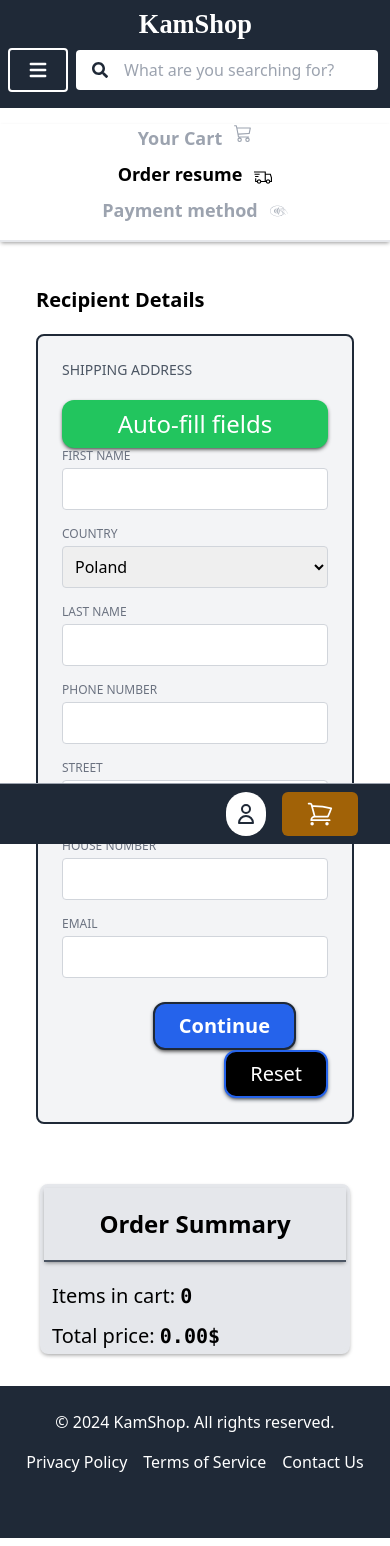
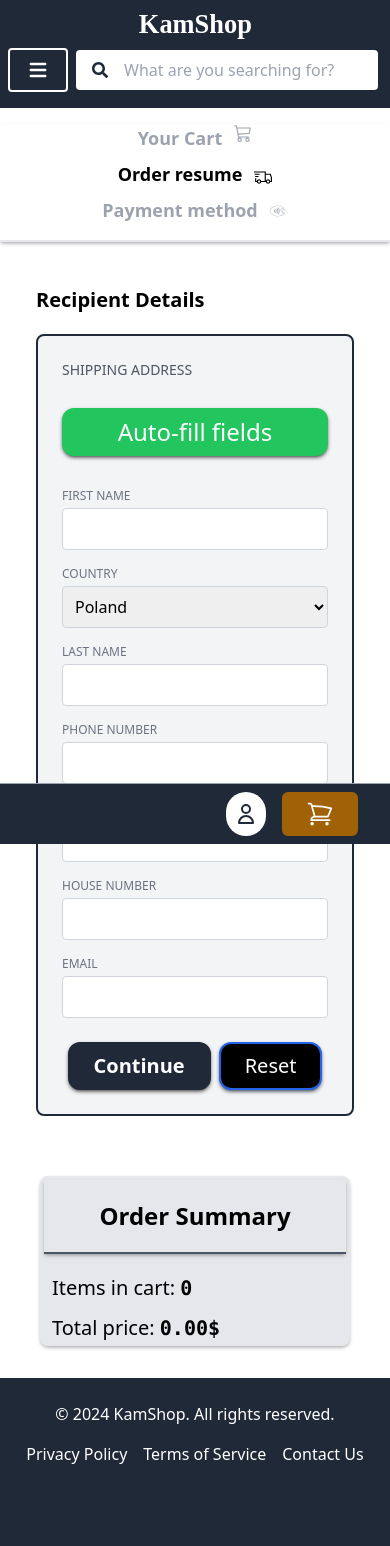
Before and after one commit to Kamildeeal/ecommerce-redux-app, a Next.js app: page /cart/order in a window 390 px wide. Built offline with nearby package versions, Linux system fonts and the light colour scheme; a web font is replaced by a local one.

Commit message:
fix continue btn on cartPage, fix buttons on paymentPage on small size screens

```diff
--- a/app/cart/page.tsx
+++ b/app/cart/page.tsx
@@ -8,6 +8,7 @@ import { TfiFaceSad } from "react-icons/tfi";
 import Link from "next/link";
 import CartEachProduct from "@/components/cartPage/CartEachProduct";
 import { CartProduct } from "@/lib/types/types";
+import ContinueBtn from "@/components/buttons/ContinueBtn";
 
 export default function cartPage() {
   // eslint-disable-next-line react-hooks/rules-of-hooks
@@ -32,11 +33,7 @@ export default function cartPage() {
           {cartProducts.length > 0 && (
             <div className="flex flex-col">
               <OrderResume />
-              <Link href={"cart/order"}>
-                <div className="mx-auto lg:my-2 px-4 py-2 text-xl border-2 max-w-max border-gray-800 font-bold text-white  rounded-lg shadow-sm cursor cursor-pointer transition bg-blue-500 hover:text-gray-800 hover:bg-white">
-                  Continue
-                </div>
-              </Link>
+              <ContinueBtn />
             </div>
           )}
         </div>
--- a/app/cart/payment/page.tsx
+++ b/app/cart/payment/page.tsx
@@ -29,7 +29,7 @@ export default function orderPage() {
             </div>
           </div>
           <div className="xl:flex-row flex flex-col">
-            <div className="px-4 sm:px-20 w-full min-w-[310px]">
+            <div className="px-4 mb-6 sm:px-20 w-full min-w-[310px]">
               <OrderResume />
               <div
                 className={`mx-auto my-2 px-4 py-2 text-xl border-2 max-w-max border-gray-400 font-bold text-white ${
@@ -41,7 +41,7 @@ export default function orderPage() {
                     <p>Add items to cart!</p>
                   </Link>
                 ) : (
-                  "Pay and finish order!"
+                  "Pay now"
                 )}
               </div>
               <div className="mx-auto flex justify-center">
--- /dev/null
+++ b/components/buttons/ContinueBtn.tsx
@@ -0,0 +1,15 @@
+import Link from "next/link";
+
+const ContinueBtn = ({}) => {
+  return (
+    <div className="lg:sticky lg:top-1/2">
+      <Link href={"cart/order"}>
+        <div className=" mx-auto mb-8 lg:my-2 px-4 py-2 text-xl border-2 max-w-max border-gray-800 font-bold text-white  rounded-lg shadow-sm cursor cursor-pointer transition bg-blue-500 hover:text-gray-800 hover:bg-white">
+          Continue
+        </div>
+      </Link>
+    </div>
+  );
+};
+
+export default ContinueBtn;
--- a/components/cartPage/CartEachProduct.tsx
+++ b/components/cartPage/CartEachProduct.tsx
@@ -29,7 +29,7 @@ export default function CartEachProduct({ product }: CartEachProductProps) {
           priority
         />
       </div>
-      <div className="flex sm:flex-row flex-col justify-between sm:justify-normal">
+      <div className="flex sm:flex-row flex-col justify-between sm:justify-normal w-full">
         <div className="px-4 flex flex-col gap-2 mr-auto justify-between">
           <Link
             href={{
--- a/components/cartPage/RecipientDetails.tsx
+++ b/components/cartPage/RecipientDetails.tsx
@@ -91,7 +91,7 @@ const RecipientDetails = () => {
           <button
             type="button"
             onClick={handleAutoFill}
-            className="bg-green-500 text-2xl text-white shadow-bottom-only shadow-neutral-800 rounded-xl hover:bg-green-700 py-2 px-6"
+            className="bg-green-500 mb-8 mt-2 text-2xl text-white shadow-bottom-only shadow-neutral-800 rounded-xl hover:bg-green-700 py-2 px-6"
           >
             Auto-fill fields
           </button>
--- a/components/footer/Footer.tsx
+++ b/components/footer/Footer.tsx
@@ -2,7 +2,7 @@ import React from "react";
 
 export default function Footer() {
   return (
-    <footer className="bg-gray-800 text-white z-20 md:py-6 pb-16 pt-6">
+    <footer className="bg-gray-800 text-white z-20 md:py-6 pb-20 pt-6">
       <div className="container mx-auto text-center">
         <p>&copy; 2024 KamShop. All rights reserved.</p>
         <nav className="mt-4">
--- a/components/orderPage/FormActions.tsx
+++ b/components/orderPage/FormActions.tsx
@@ -3,7 +3,7 @@ import { Tooltip } from "@mui/material";
 import Link from "next/link";
 
 const FormActions = ({ isFormValid, handleReset }) => (
-  <div className="text-right mt-6 text-xl">
+  <div className="text-center sm:text-right mt-6 text-xl">
     <Tooltip
       title={
         isFormValid ? "Move to payment method" : "All fields are required!"
@@ -15,9 +15,9 @@ const FormActions = ({ isFormValid, handleReset }) => (
           type="submit"
           className={`${
             isFormValid
-              ? "bg-gray-800"
-              : "mx-auto lg:my-2 px-4 py-2 text-xl border-2 max-w-max border-gray-800 font-bold text-white  rounded-lg shadow-sm cursor transition bg-blue-600 hover:text-gray-800 hover:bg-white cursor-not-allowed"
-          } text-white shadow-bottom-only shadow-neutral-800 rounded-xl py-2 px-6 mr-8`}
+              ? "bg-blue-600 border-2 border-gray-800"
+              : "mx-auto lg:my-2 px-4 py-2 text-xl border-2 max-w-max border-gray-800 font-bold text-white  rounded-lg shadow-sm cursor transition bg-gray-800 hover:text-gray-800 hover:bg-white cursor-not-allowed"
+          } text-white shadow-bottom-only shadow-neutral-800 rounded-xl py-2 px-6 mr-2 sm:mr-8`}
           disabled={!isFormValid}
         >
           Continue
```
